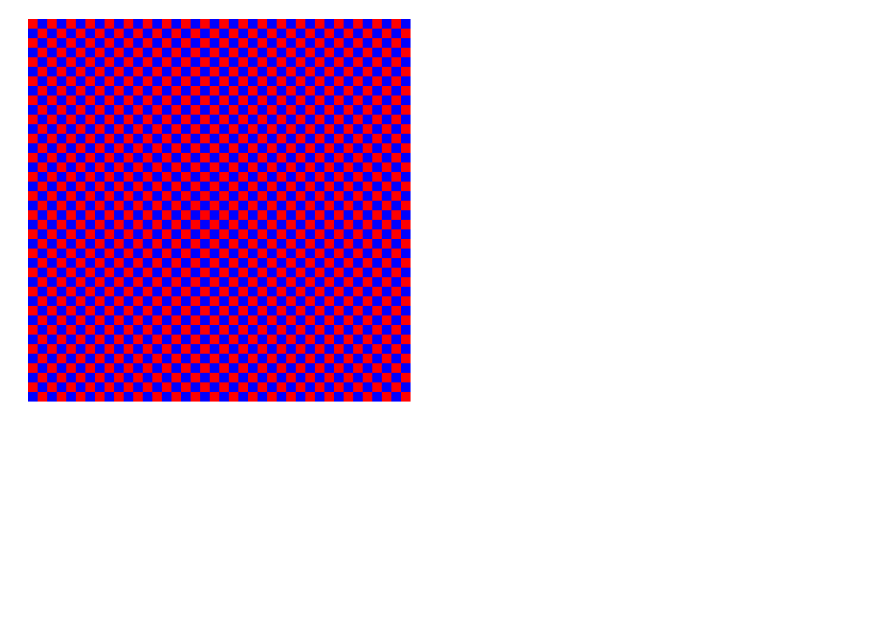
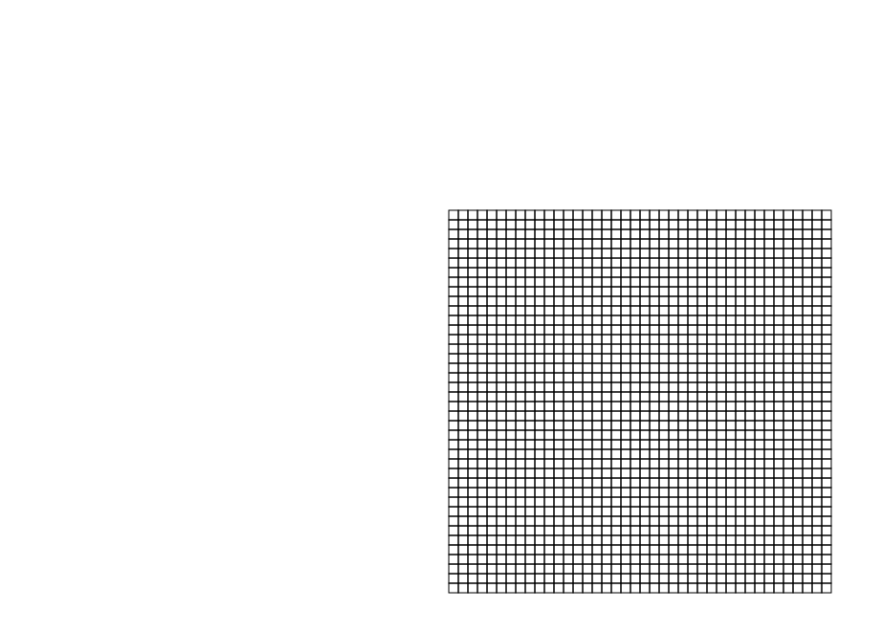
Before and after one commit to schrodlm/game_of_life, a plain HTML site: page index.html in a window 1280 px wide. Shown: the part 61-694 px from the top of the page, without its empty margins (0-887 px from the left). Drawn offline with Linux system fonts and the light colour scheme.

Commit message:
Improved grid

```diff
--- a/game.js
+++ b/game.js
@@ -12,18 +12,17 @@ function drawGrid() {
 
   const rows = 40;
   const cols = 40;
-  let flag = false;
+  const cellSize = 10;
+
+  const gridWidth = cols * cellSize;
+  const gridHeight = rows * cellSize;
+
+  const offsetX = (canvas.width - gridWidth) / 2;
+  const offsetY = (canvas.height - gridHeight) / 2;
+
   for(let row = 0; row < rows; row++) {
-      flag = !flag;
     for(let col = 0; col < cols; col++) {
-      if(flag){
-        ctx.fillStyle = "red";
-      }
-      else {
-        ctx.fillStyle = "blue";
-      }
-      ctx.fillRect( col*10, row*10, 10,10);
-      flag = !flag;
+      ctx.strokeRect(offsetX + col*10, offsetY + row*10, 10,10);
     }
   }
 }
--- a/styles.css
+++ b/styles.css
@@ -1,4 +1,3 @@
-
 canvas {
   display: block;
   margin: 20px;
```
